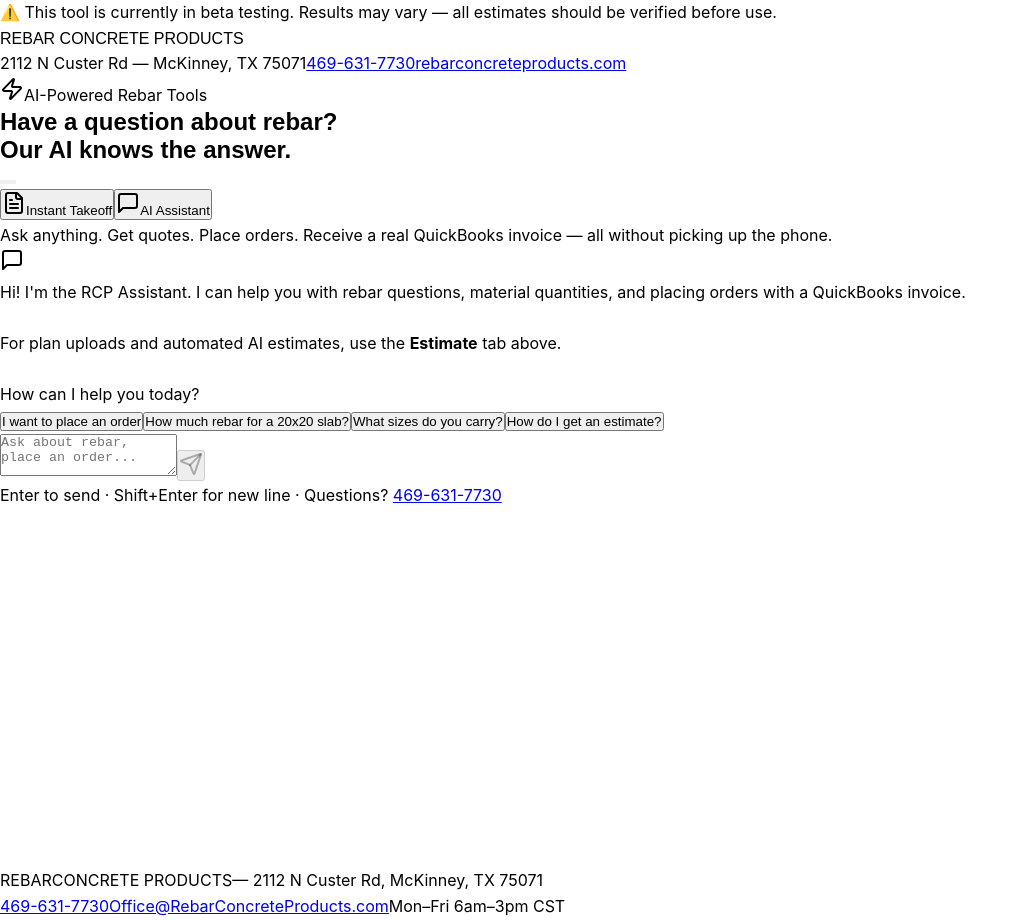
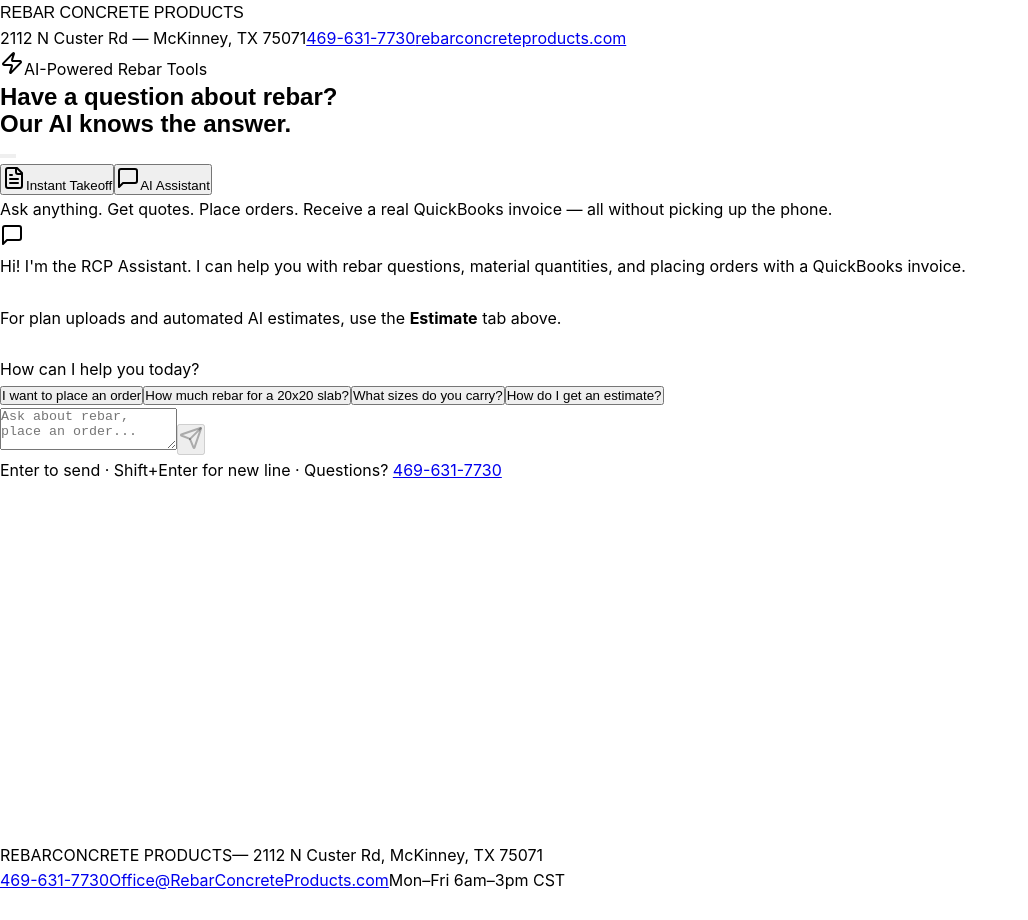
Before and after one commit to ESTIMATINGBOT/EstimatingBot, a React (Vite) app in the folder client/: page / in a window 1280 px wide. Shown: the whole page, without its empty margins (0-1028 px from the left). After the commit the page ends 894 px from the top, so only its background shows below. Built offline with nearby package versions, Linux system fonts and the light colour scheme; a web font is replaced by a local one.

Commit message:
fix: dark bg on estimate form + beta banner only on takeoff tab

```diff
--- a/client/src/pages/home.tsx
+++ b/client/src/pages/home.tsx
@@ -158,10 +158,12 @@
   return (
     <div className="min-h-screen bg-background flex flex-col">
       {/* Header */}
-      {/* Beta banner */}
-      <div className="w-full bg-yellow-400 text-black text-center text-xs font-bold py-2 px-4 tracking-wide">
-        ⚠️ This tool is currently in beta testing. Results may vary — all estimates should be verified before use.
-      </div>
+      {/* Beta banner — only on Instant Takeoff */}
+      {activeTab === "estimate" && (
+        <div className="w-full bg-yellow-400 text-black text-center text-xs font-bold py-2 px-4 tracking-wide">
+          ⚠️ This tool is currently in beta testing. Results may vary — all estimates should be verified before use.
+        </div>
+      )}
 
       <header className="bg-black text-white">
         <div className="max-w-5xl mx-auto px-4 sm:px-6 flex items-center justify-between py-0">
@@ -330,12 +332,12 @@
 
       {/* Main content — only for Instant Takeoff */}
       {activeTab === "estimate" && (
-      <main className="flex-1 py-10 px-4">
+      <main className="flex-1 py-10 px-4 bg-black">
         <div className="max-w-2xl mx-auto">
 
           {/* Estimate tab */}
           {true && (
-          <Card className="border-border shadow-lg">
+          <Card className="border-white/10 shadow-lg bg-[#0f0f0f]">
             <CardContent className="p-6 sm:p-8">
               <h2 className="text-xl font-bold mb-1" style={{ fontFamily: "'Cabinet Grotesk', sans-serif" }}>
                 Request Your Estimate
```
